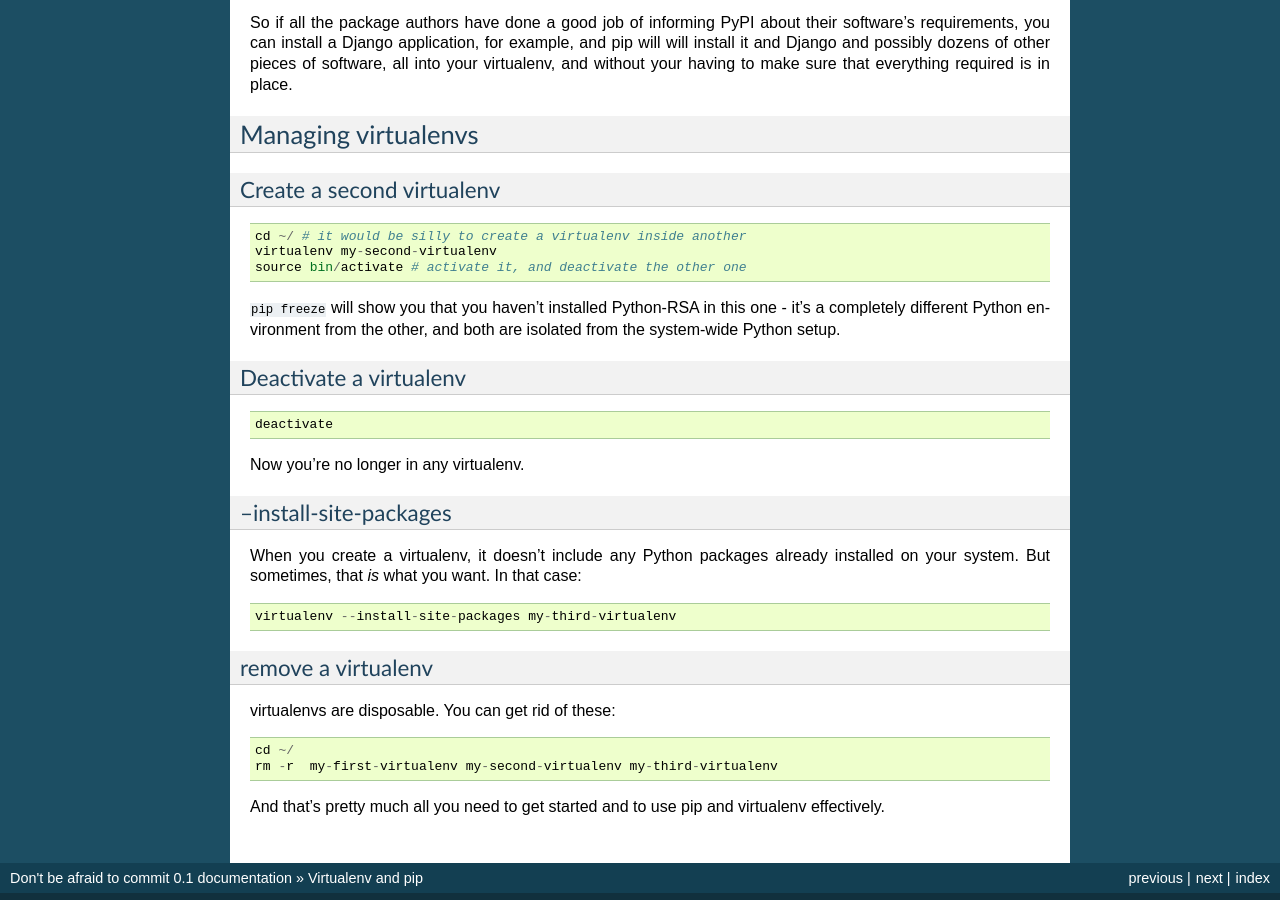
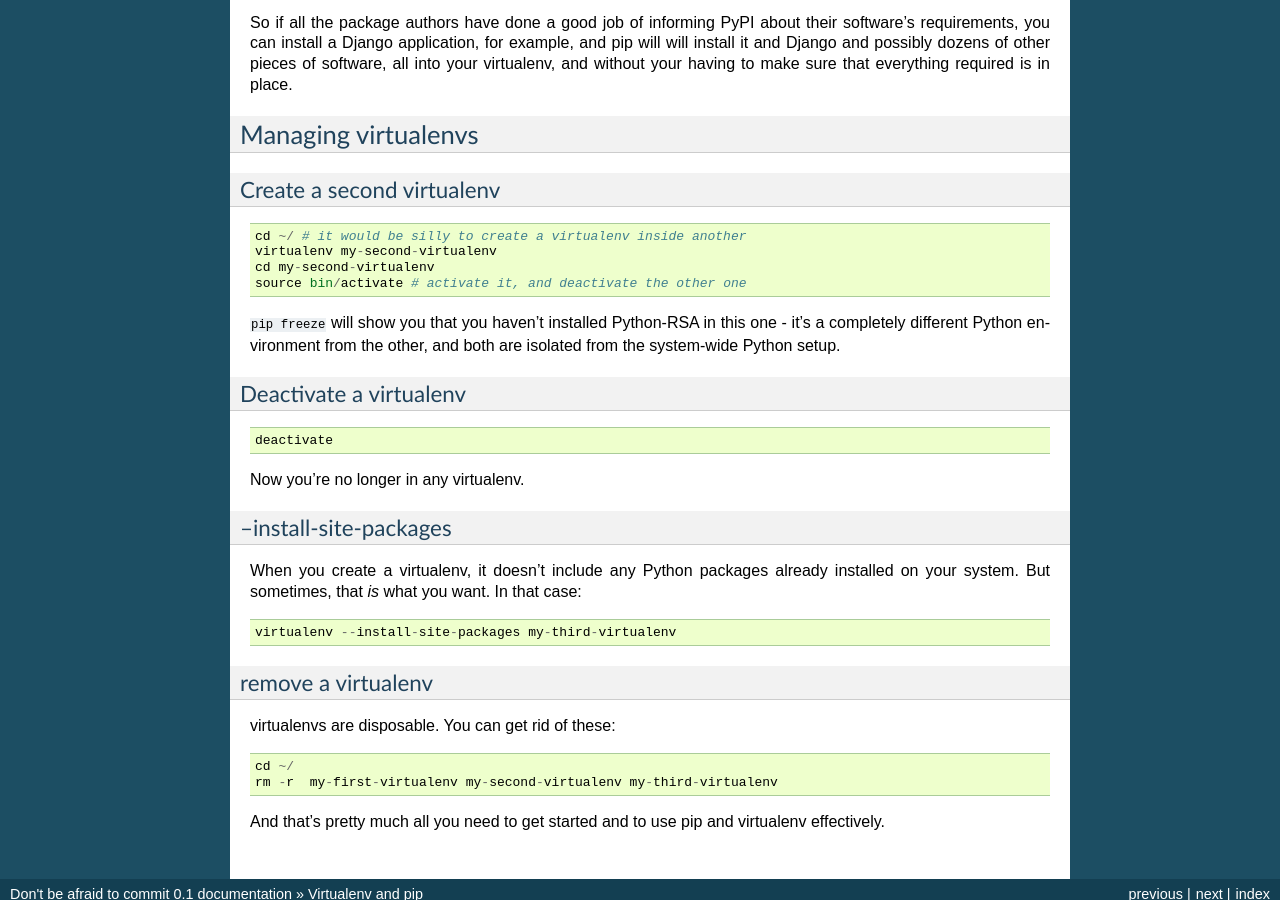
Before and after one commit to evildmp/afraid-to-commit, a Sphinx documentation site: the page built from docs/virtualenv.rst, in a window 1280 px wide and 900 px high, scrolled down 2236 px. Built offline with Sphinx 7.4.7, drawn with Linux system fonts in a browser that asks for light colours.

Commit message:
Update virtualenv.rst
Added a missing change directory line.

```diff
--- a/docs/virtualenv.rst
+++ b/docs/virtualenv.rst
@@ -143,6 +143,7 @@ Create a second virtualenv
 
     cd ~/ # it would be silly to create a virtualenv inside another
     virtualenv my-second-virtualenv
+    cd my-second-virtualenv
     source bin/activate # activate it, and deactivate the other one
 
 ``pip freeze`` will show you that you haven't installed Python-RSA in this one -
```
